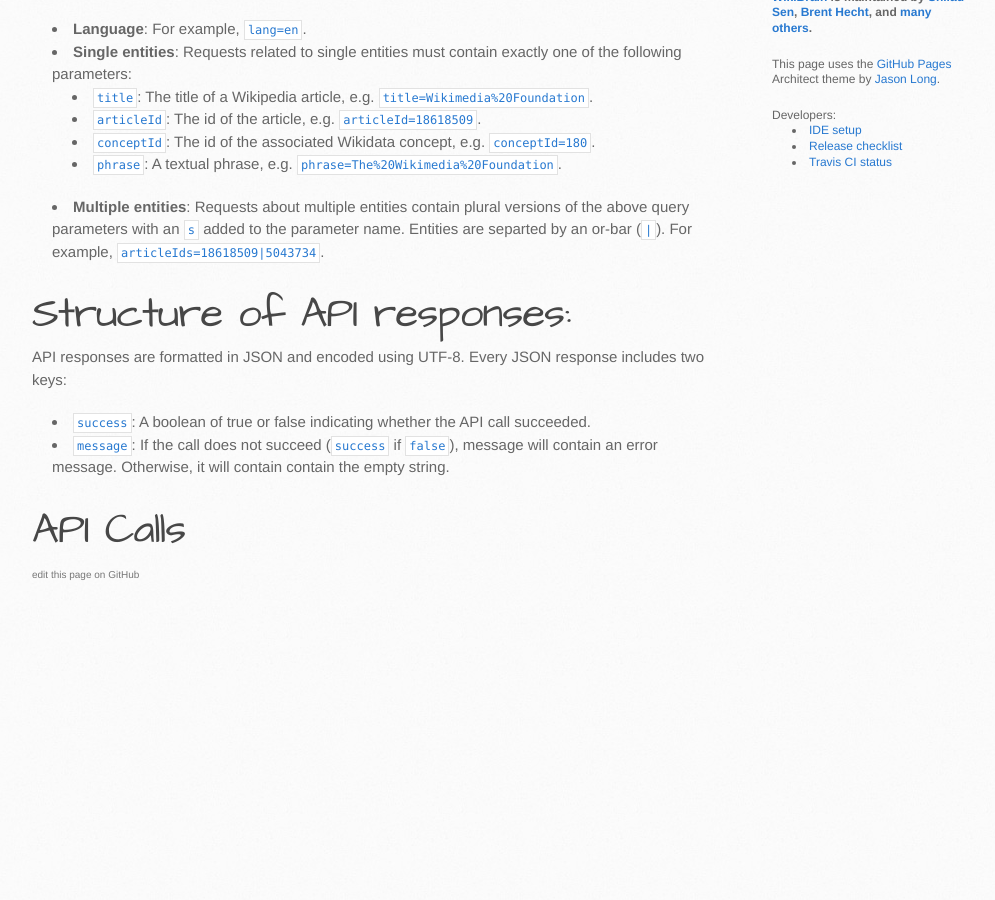
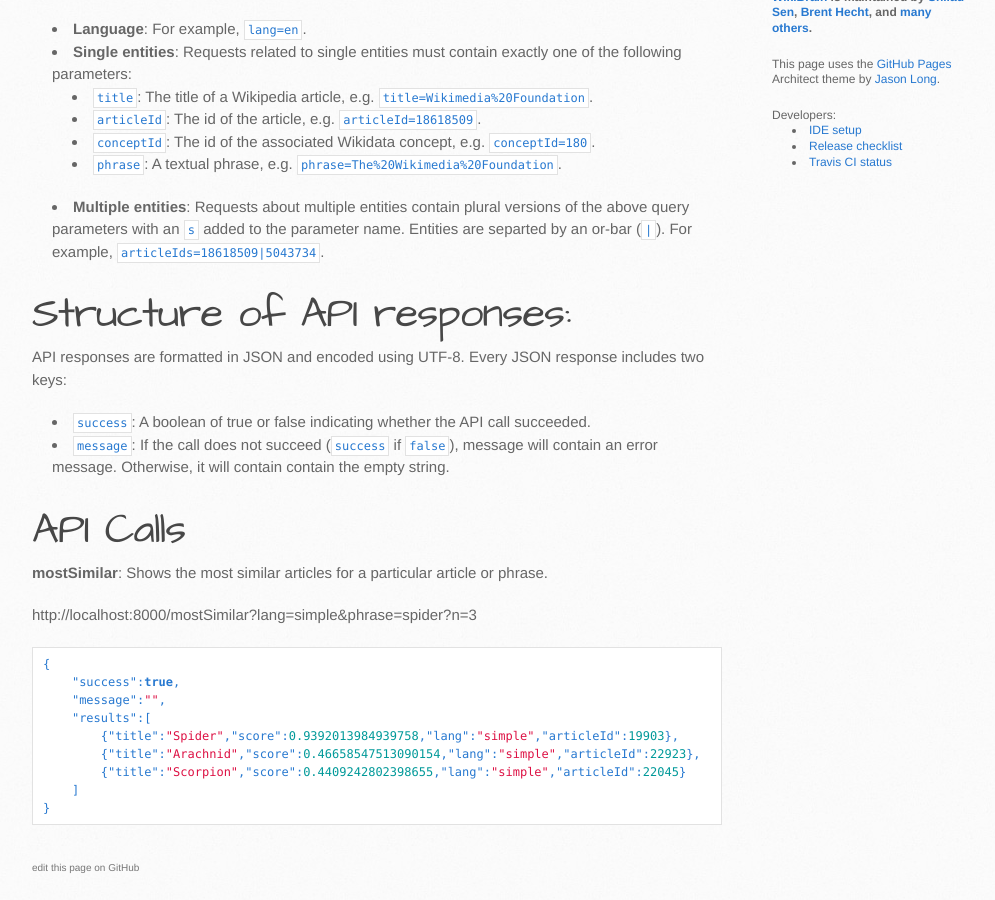
Before and after one commit to shilad/wikibrain, a Jekyll site: the page built from tutorial/web-api.md, in a window 1280 px wide and 900 px high, scrolled down 714 px. Shown: the whole window, without its empty margins (138-1133 px from the left). Built offline with Jekyll 4.4.1, drawn with Linux system fonts in a browser that asks for light colours; nearby versions of some CDN libraries; Markdown is read by kramdown in place of the engine named in the settings; before the commit the page ends 1321 px from its top, so only the background shows below that.

Commit message:
Update web-api.md

````diff
--- a/tutorial/web-api.md
+++ b/tutorial/web-api.md
@@ -39,3 +39,19 @@ API responses are formatted in JSON and encoded using UTF-8. Every JSON response
  * `message`: If the call does not succeed (`success` if `false`), message will contain an error message. Otherwise, it will contain contain the empty string.
 
 # API Calls
+
+**mostSimilar**: Shows the most similar articles for a particular article or phrase.
+
+http://localhost:8000/mostSimilar?lang=simple&phrase=spider?n=3
+
+```json
+{
+    "success":true,
+    "message":"",
+    "results":[
+        {"title":"Spider","score":0.9392013984939758,"lang":"simple","articleId":19903},
+        {"title":"Arachnid","score":0.46658547513090154,"lang":"simple","articleId":22923},
+        {"title":"Scorpion","score":0.4409242802398655,"lang":"simple","articleId":22045}
+    ]
+}
+```
````
